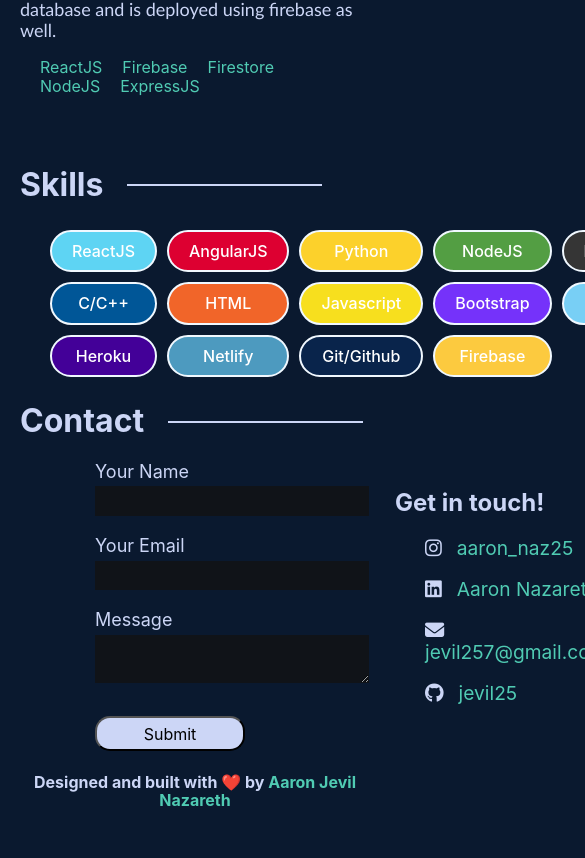
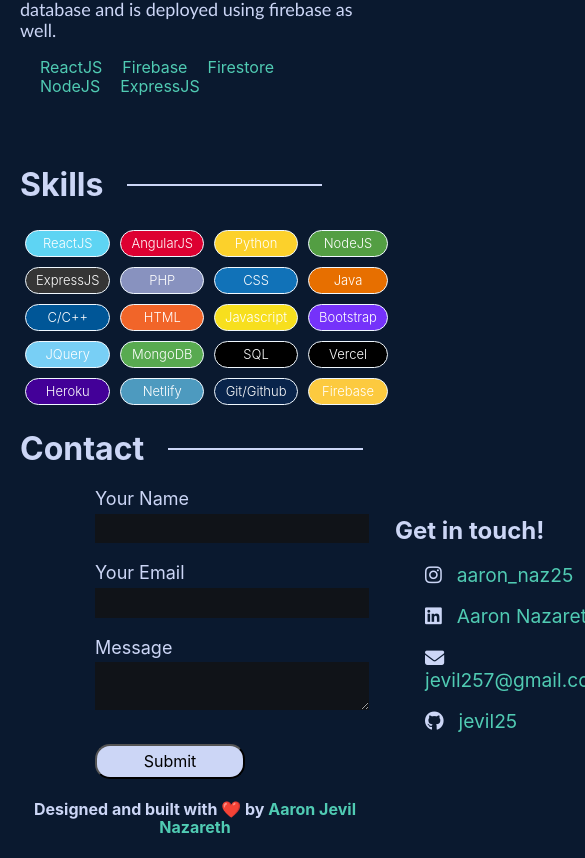
Before and after one commit to jevil25/portfolio, a React (Create React App) app: page / in a window 390 px wide. Shown: the part 1993-2851 px from the top of the page, 585 px wide, since content can reach past the window. Before the commit the page ends 2824 px from the top, so only its background shows below. Built offline with nearby package versions, Linux system fonts and the light colour scheme.

Commit message:
Added responsiveness to skills ui

```diff
--- a/src/Components/css/Skills.css
+++ b/src/Components/css/Skills.css
@@ -19,3 +19,28 @@
     border: 2px solid aliceblue;
     margin: 5px;
 }
+
+@media screen and (max-width:800px) {
+    .skills_list{
+        grid-template-columns: repeat(6,1fr);
+    }
+
+    .skills_list li{
+        font-weight: 400;
+        padding: 8px 16px;
+    }
+}
+
+@media screen and (max-width:500px) {
+    .skills_list{
+        grid-template-columns: repeat(4,1fr);
+        margin-left: 20px;
+    }
+
+    .skills_list li{
+        font-size: small;
+        border: 1.5px solid aliceblue;
+        font-weight: 300;
+        padding: 5px 10px;
+    }
+}
```
